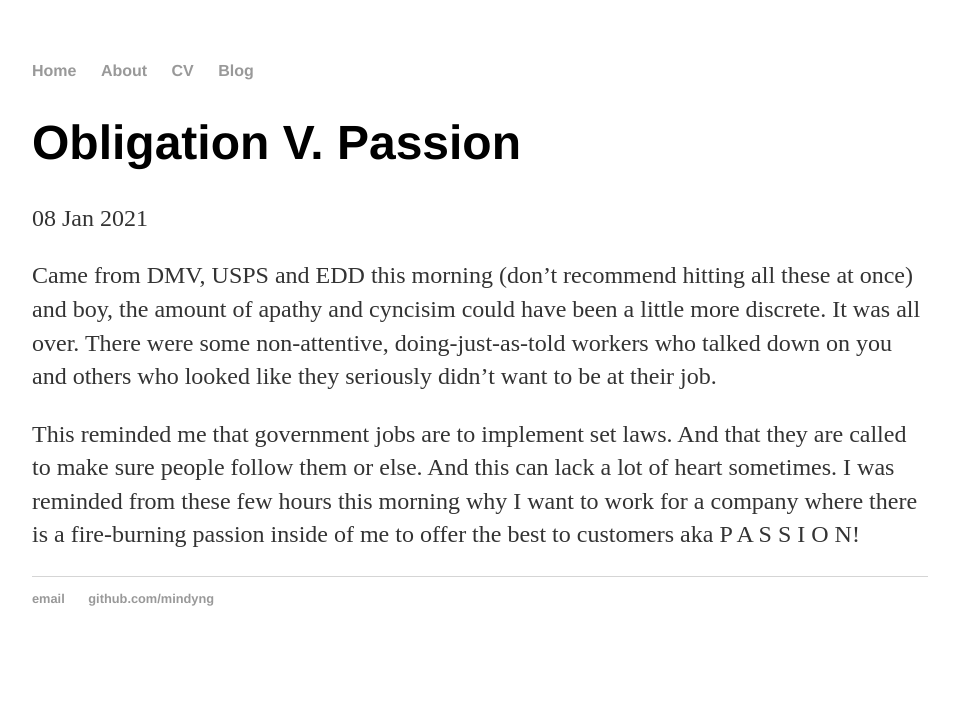
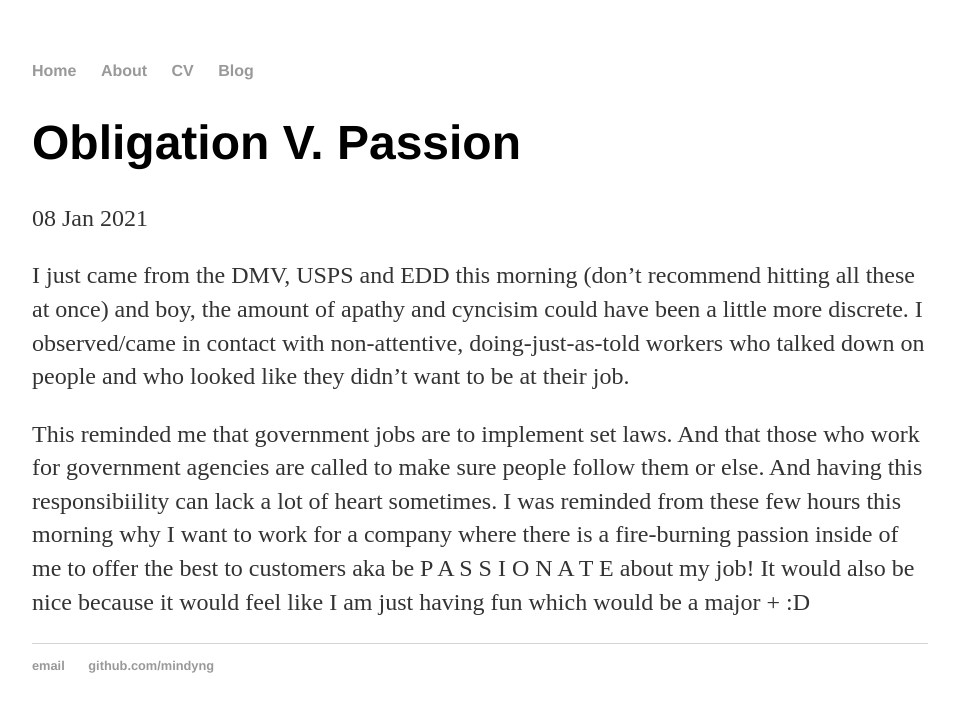
Before and after one commit to mindyng/mindyng.github.io, a Jekyll site: the page built from _posts/2021-01-08-Obligation-V.-Passion.md, in a window 1280 px wide. Shown: the top 712 px of the page, without its empty margins (160-1119 px from the left). Built offline with Jekyll 4.4.1, drawn with Linux system fonts in a browser that asks for light colours; our own code applies the rules of GitHub Pages for plain Markdown files.

Commit message:
Update 2021-01-08-Obligation-V.-Passion.md

```diff
--- a/_posts/2021-01-08-Obligation-V.-Passion.md
+++ b/_posts/2021-01-08-Obligation-V.-Passion.md
@@ -1,4 +1,3 @@
-Came from DMV, USPS and EDD this morning (don't recommend hitting all these at once) and boy, the amount of apathy and cyncisim could have been a little more discrete. It was all over. There were some non-attentive, doing-just-as-told workers who talked down on you and others who looked like they seriously didn't want to be at their job.
+I just came from the DMV, USPS and EDD this morning (don't recommend hitting all these at once) and boy, the amount of apathy and cyncisim could have been a little more discrete. I observed/came in contact with non-attentive, doing-just-as-told workers who talked down on people and who looked like they didn't want to be at their job.
 
-This reminded me that government jobs are to implement set laws. And that they are called to make sure people follow them or else. And this can lack a lot of heart sometimes. I was reminded from these few hours this morning why I want to work for a company where there is a fire-burning passion
-inside of me to offer the best to customers aka P A S S I O N!
+This reminded me that government jobs are to implement set laws. And that those who work for government agencies are called to make sure people follow them or else. And having this responsibiility can lack a lot of heart sometimes. I was reminded from these few hours this morning why I want to work for a company where there is a fire-burning passion inside of me to offer the best to customers aka be P A S S I O N A T E about my job! It would also be nice because it would feel like I am just having fun which would be a major + :D
```
